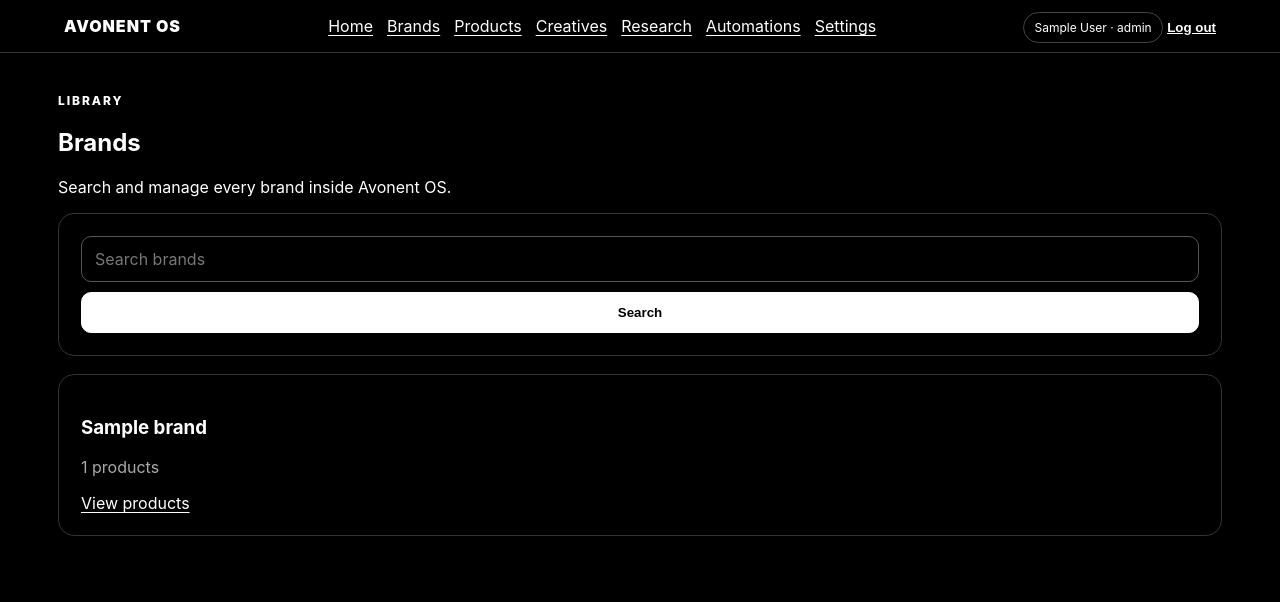
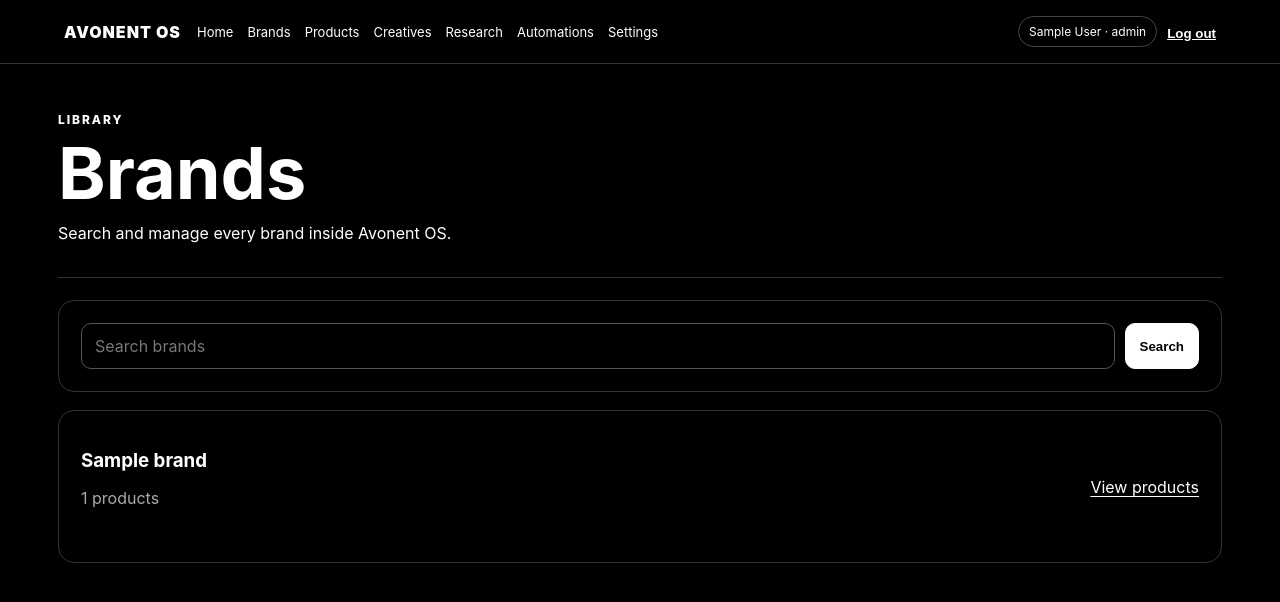
Before and after one commit to ojgldkee/avonent-os, a FastAPI app: template app/templates/brands.html in a window 1280 px wide. Shown: the top 602 px of the page. Run offline with FastAPI, Linux system fonts and the light colour scheme; the template is opened without the code that fills it: most values are stand-ins (such as "Sample title", 1, 10 or a date in 2020).

Commit message:
Style searchable multi-page black and white UI

```diff
--- a/app/static/app.css
+++ b/app/static/app.css
@@ -288,3 +288,117 @@ th{color:#bbb}
   .auth-card{padding:22px}
   .creative-head{align-items:flex-start;flex-direction:column}
 }
+
+
+/* Multi-page application layout */
+.main-nav{
+  display:flex;
+  align-items:center;
+  gap:14px;
+  overflow-x:auto;
+  white-space:nowrap;
+  scrollbar-width:none;
+  flex:1;
+}
+.main-nav::-webkit-scrollbar{display:none}
+.main-nav a{color:#fff;text-decoration:none;font-size:13px}
+.main-nav a:hover{text-decoration:underline}
+.account-actions{display:flex;align-items:center;gap:10px;flex-shrink:0}
+
+.page-header{
+  display:flex;
+  justify-content:space-between;
+  align-items:end;
+  gap:20px;
+  margin:8px 0 22px;
+  padding-bottom:18px;
+  border-bottom:1px solid #333;
+}
+.page-header h1{font-size:clamp(38px,7vw,72px);line-height:.95;margin:6px 0 10px}
+.page-header p{max-width:720px}
+
+.stats-grid{
+  display:grid;
+  grid-template-columns:repeat(4,minmax(0,1fr));
+  gap:12px;
+  margin-bottom:18px;
+}
+.stat-card{
+  display:flex;
+  flex-direction:column;
+  justify-content:space-between;
+  min-height:130px;
+  padding:18px;
+  border:1px solid #333;
+  border-radius:14px;
+  background:#000;
+  color:#fff;
+  text-decoration:none;
+}
+.stat-card span{color:#aaa;font-size:13px}
+.stat-card strong{font-size:34px;margin-top:22px}
+a.stat-card:hover{border-color:#fff;text-decoration:none}
+
+.search-form{
+  display:grid;
+  grid-template-columns:1fr auto;
+  gap:10px;
+}
+.inline-create{
+  display:grid;
+  grid-template-columns:1fr auto;
+  gap:10px;
+}
+.form-grid{
+  display:grid;
+  grid-template-columns:repeat(2,minmax(0,1fr));
+  gap:12px;
+}
+.form-grid .span-2{grid-column:1/-1}
+.form-grid>button{justify-self:start}
+
+.list-card,.job-card,.settings-row{
+  border-bottom:1px solid #333;
+  padding:16px 0;
+}
+.list-card:last-child,.job-card:last-child,.settings-row:last-child{border-bottom:0}
+.list-card{
+  display:flex;
+  justify-content:space-between;
+  gap:20px;
+  align-items:center;
+}
+.list-card h3{margin:0 0 5px}
+.job-card{padding:18px 0}
+.settings-row{
+  display:flex;
+  justify-content:space-between;
+  align-items:center;
+  gap:20px;
+}
+.status-form{
+  grid-template-columns:minmax(0,220px) auto;
+  align-items:end;
+  margin-top:14px;
+}
+
+@media(max-width:980px){
+  .topbar{display:grid;grid-template-columns:1fr auto}
+  .main-nav{grid-column:1/-1;grid-row:2}
+  .stats-grid{grid-template-columns:repeat(2,minmax(0,1fr))}
+}
+
+@media(max-width:760px){
+  .topbar{padding:14px 16px}
+  .brandmark{font-size:14px}
+  .main-nav{gap:16px;padding-top:4px}
+  .main-nav a{font-size:12px}
+  .account-actions .user-chip{display:none}
+  .page-header h1{font-size:44px}
+  .stats-grid{grid-template-columns:repeat(2,minmax(0,1fr))}
+  .stat-card{min-height:105px;padding:14px}
+  .stat-card strong{font-size:28px}
+  .search-form,.inline-create,.form-grid,.status-form{grid-template-columns:1fr}
+  .form-grid .span-2{grid-column:auto}
+  .list-card{align-items:flex-start;flex-direction:column}
+}
```
